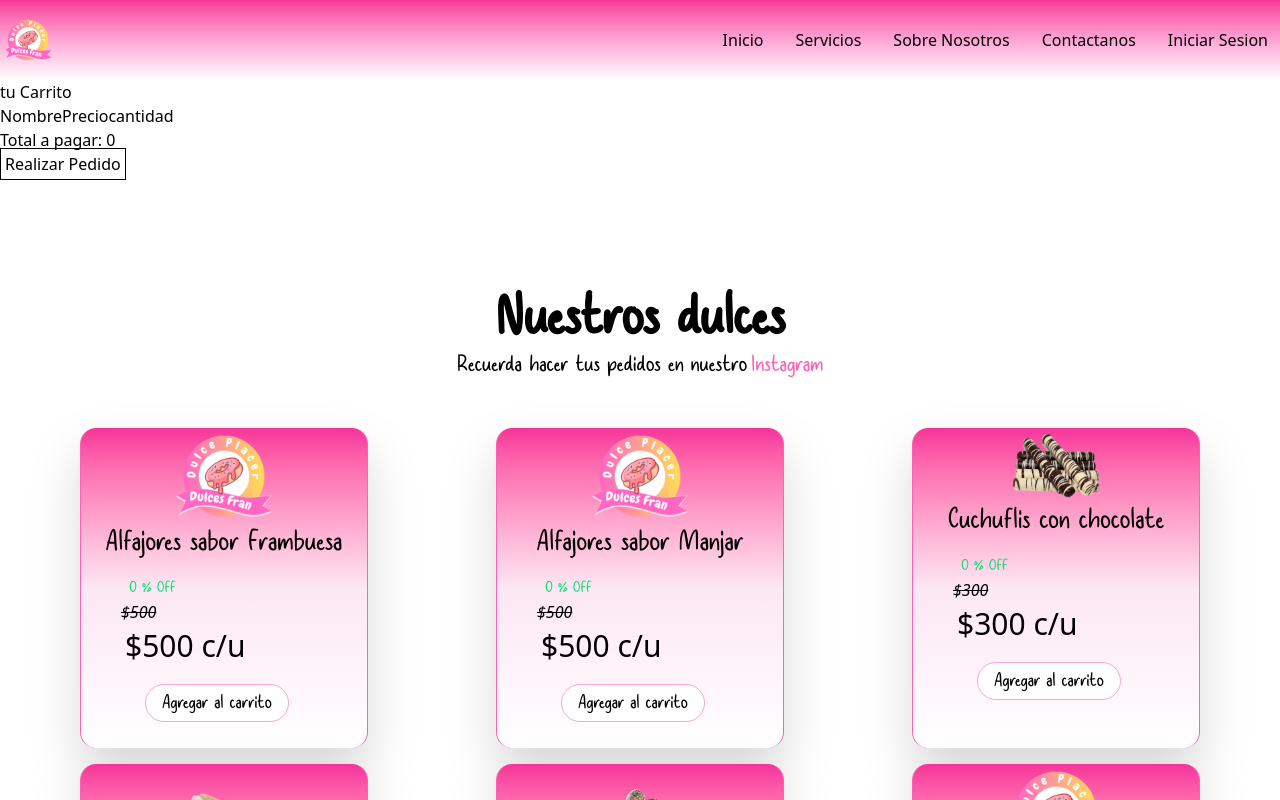
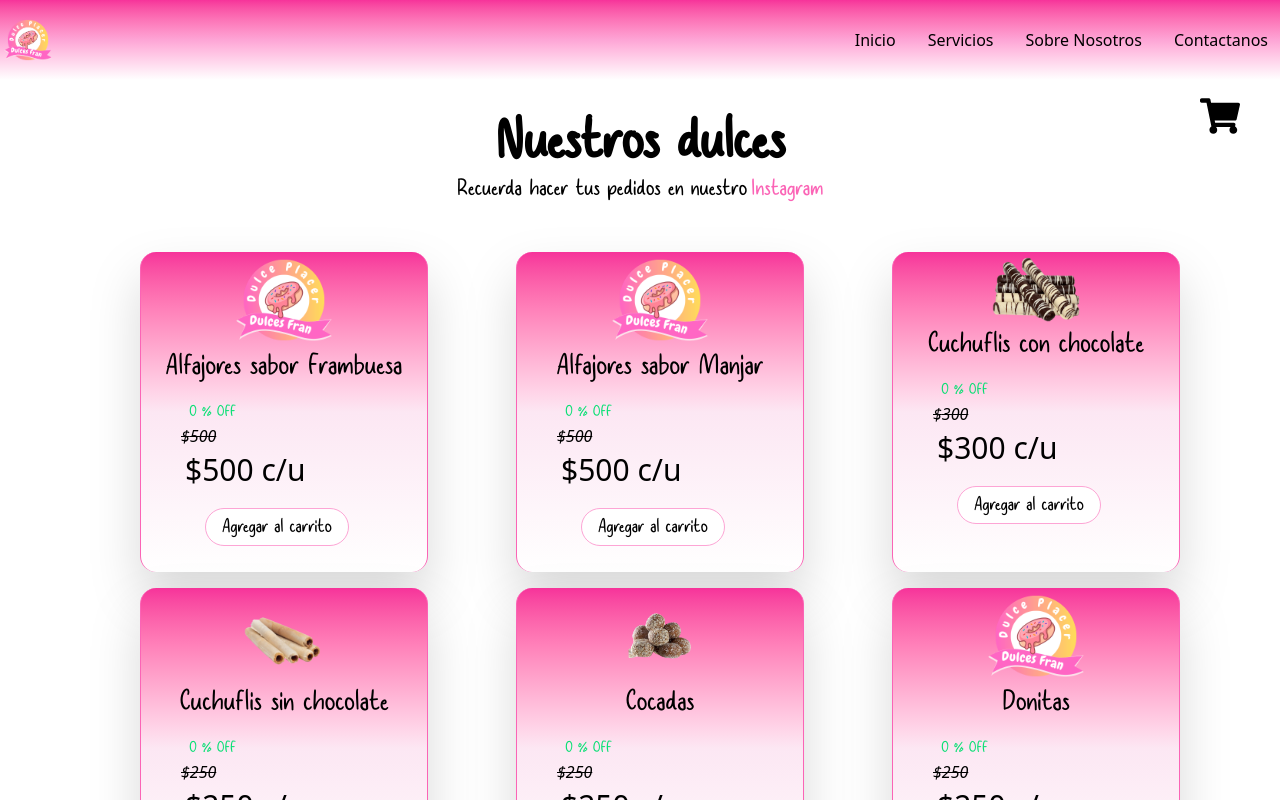
Before and after one commit to CrisMesina/dulcesfran, a React (Vite) app: page /servicios/dulces in a window 1280 px wide. Shown: the top 800 px of the page. Built offline with nearby package versions, Linux system fonts and the light colour scheme.

Commit message:
update carrito de compra

```diff
--- a/src/components/Carro.tsx
+++ b/src/components/Carro.tsx
@@ -1,5 +1,9 @@
-import { useContext } from "react";
+import { useContext, useState } from "react";
 import { carroContexto } from "../context/CarProvider";
+import Swal from "sweetalert2";
+import { FaPlus, FaMinus  } from "react-icons/fa6";
+import { MdDelete } from "react-icons/md";
+import { FaShoppingCart } from "react-icons/fa";
 
 const useCarrito = () => useContext(carroContexto)
 
@@ -8,47 +12,88 @@ export const Carro = () =>{
     const {listCart, addToCart, restCarrito, borrarCarrito, totalPagar} = useCarrito()
 
     const carrito = listCart.map((p) =>
-     <tr key={p.name}>
-        <td>{p.name}</td>
-        <td>{p.price}</td>
-        <td>{p.cantidad}</td>
-        <button className="p-1 border rounded-xl w-10" onClick={()=>addToCart(p)}>+</button>
-        <button className="p-1 border rounded-xl w-10" onClick={()=>restCarrito(p)}>-</button>
-        <button className="p-1 border rounded-xl w-10" onClick={()=>borrarCarrito(p)}>x</button>
-     </tr>
+     <div key={p.name} className="flex flex-wrap">
+
+
+        <div className="mx-auto">
+            <p> {p.name}</p>
+        </div>
+        <div className="mx-auto">
+            <p> {p.price}</p>
+        </div>
+        <div className="mx-auto">
+            <p> {p.cantidad}</p>
+        </div>
+        <div className="mx-auto">
+            <button className="p-1 mx-2 border rounded-xl w-auto" onClick={()=>restCarrito(p)}>
+                <FaMinus  className="w-full"/>
+            </button>
+            <button className="p-1 mx-2 border rounded-xl w-auto" onClick={()=>addToCart(p)}>
+                <FaPlus className="w-full" />
+            </button>
+            <button className="p-1 mx-2 border rounded-xl w-auto" onClick={()=>borrarCarrito(p)}>
+                <MdDelete className="w-full" />
+            </button>
+        </div>
+     </div>
     )
 
     function createWtsLink(){
         const productosTexto = listCart.map((p)=> `\n- ${p.name}: $${p.price} x ${p.cantidad}`).join("")
 
 
-        const url = "https://wa.me/56972431830?text=" + encodeURIComponent("Pedido recibido: " + "\nPedidos:" + productosTexto + "\n\nTotal: $" + totalPagar())
+        const Toast = Swal.mixin({
+            toast: true,
+            position: "top-end",
+            showConfirmButton: false,
+            timer: 2500,
+            timerProgressBar: true,
+            didOpen: (toast)=>{
+                toast.onmouseenter = Swal.stopTimer;
+                toast.onmouseleave = Swal.resumeTimer;
+            }
+        })
 
-        return url
+        const url = "https://wa.me/56972431830?text=" + encodeURIComponent("Hola!" + "\nMe gustaría  encargar lo siguiente:" + productosTexto + "\n\nMi total a pagar es: $" + totalPagar() + "\n\nLe agradecería que me mandara los datos para transferirle.")
+        Toast.fire({
+            icon: "success",
+            text: "Estas siendo redireccionado al Whatsapp para realizar el pedido.."
+        })
+
+        setTimeout(()=>{
+            location.href = url
+        },2500)
+
     }
+
+
+    const [isMenuOpen, setIsMenuOpen] = useState<boolean>(false)
+    const toggleMenu = () => setIsMenuOpen(!isMenuOpen)
+
+
 
 
 
     return(
         <>
-        <h1 className="mt-20">tu Carrito</h1>
-            <table>
-                <thead>
-                    <tr>
-                        <td>Nombre</td>
-                        <td>Precio</td>
-                        <td>cantidad</td>
-                    </tr>
-                </thead>
-                <tbody>
+            <div className='absolute'>
+                <button onClick={toggleMenu} className='absolute top-24 left-[1200px]' >
+                    <FaShoppingCart className='w-10 h-10 hover:cursor-cell'/>
+                </button>
+            </div>
+            {isMenuOpen && (
+                    <div className="mt-20 w-[500px] top-16 h-96 absolute z-10 left-[800px] bg-gradient-to-b from-pink-500 via-pink-300 to-purple-600 rounded-xl">
+                    <h1 className="text-center font-bold text-4xl drop-shadow-2xl text-white mb-2">Tu carrito</h1>
 
-                    {carrito}
-
-                </tbody>
-            </table>
-            <h2>Total a pagar:  {totalPagar()}</h2>
-            <a href={createWtsLink()} className="w-auto border p-1">Realizar Pedido</a>
-
+                    <div className="flex flex-col p-2 text-white text-center text-md font-bold">
+                        {carrito}
+                        Total a pagar: {totalPagar()}
+                        <button onClick={createWtsLink}>
+                            Hacer Pedido
+                        </button>
+                    </div>
+                </div>
+            )}
         </>
     )
 }
--- a/src/components/Nav.tsx
+++ b/src/components/Nav.tsx
@@ -44,9 +44,7 @@ export const Nav:React.FC = () => {
                                         {item.label}
                                     </a>
                                 ))}
-                                <a href="intent://send/+5679165611#Intent;scheme=smsto;package=com.whatsapp;action=android.intent.action.SENDTO;end" className="text-black hover:text-pink-300 px-2 py-2 rounded-md font-medium">
-                                    Iniciar Sesion
-                                </a>
+
                             </div>
                         </div>
 
--- a/src/components/ServicesList.tsx
+++ b/src/components/ServicesList.tsx
@@ -27,6 +27,7 @@ export const ServicesList = () => {
   return (
     <>
       <h1 className='w-full text-center font-extrabold text-6xl xs:text-2xl sm:text-2xl md:text-7xl lg:text-7xl my-10'>Nuestros servicios</h1>
+      <p className='text-center my-10 font-Salmoon text-2xl'>A dia de hoy contamos con los siguientes servicios</p>
       <div className='flex flex-wrap p-2'>
         {Data.map((Data)=>(
           <div className='mx-auto lg:mx-auto'>
--- a/src/components/SliderShowCase.tsx
+++ b/src/components/SliderShowCase.tsx
@@ -3,8 +3,8 @@ import { ImageSliderHero } from "./ImageSliderHero";
 
 export default function SliderShowCase(){
     const imagenes = [
-        {imgURL: "/slider-hero.jpg", linkURL:"/", targetURL: "_self"},
-        {imgURL: "/slider-hero.jpg", linkURL:"/servicios/",targetURL: "_self"},
+        {imgURL: "/slider-hero.jpg", linkURL:"/servicios/", targetURL: "_self"},
+        {imgURL: "/slider-mother-day.jpg", linkURL:"/servicios/",targetURL: "_self"},
         {imgURL: "/Slider-Comunícate-Dulces-Fran.jpg", linkURL:"https://www.instagram.com/dulcesfran._/",targetURL: "_blank"},
         {imgURL: "/slider-hero.jpg", linkURL:"/",targetURL: "_self"}
 
--- a/src/pages/Dulces.tsx
+++ b/src/pages/Dulces.tsx
@@ -4,7 +4,9 @@ import { carroContexto } from '../context/CarProvider';
 import { Producto } from '../helpers/getData'
 import { Productos } from '../types/typeApp';
 import { useContext } from 'react';
+import { FaShoppingCart } from "react-icons/fa";
 import Swal from 'sweetalert2'
+
 
 function goToInsta(){
 
@@ -63,7 +65,8 @@ export const Dulces:React.FC<Productos>= ()=> {
                         Instagram
                         </a>
                 </h6>
-                <div className='grid grid-cols-3'>
+
+                <div className='grid grid-cols-3 mx-15'>
                     {
                        Producto.map((p)=>{
                         const totalPrice = calculateDiscountPrice(p.price, p.discount)
--- a/src/pages/Servicios.tsx
+++ b/src/pages/Servicios.tsx
@@ -1,4 +1,5 @@
 import { Nav } from "../components/Nav"
+import { ServicesList } from "../components/ServicesList"
 
 
 export const Servicios = () => {
@@ -6,6 +7,9 @@ export const Servicios = () => {
     return(
         <>
             <Nav/>
+            <div className="mt-24">
+                <ServicesList/>
+            </div>
         </>
     )
 
```
Also changed, not shown: public/slider-mother-day.jpg (added). Lines whose indentation alone changed are shown as unchanged.
